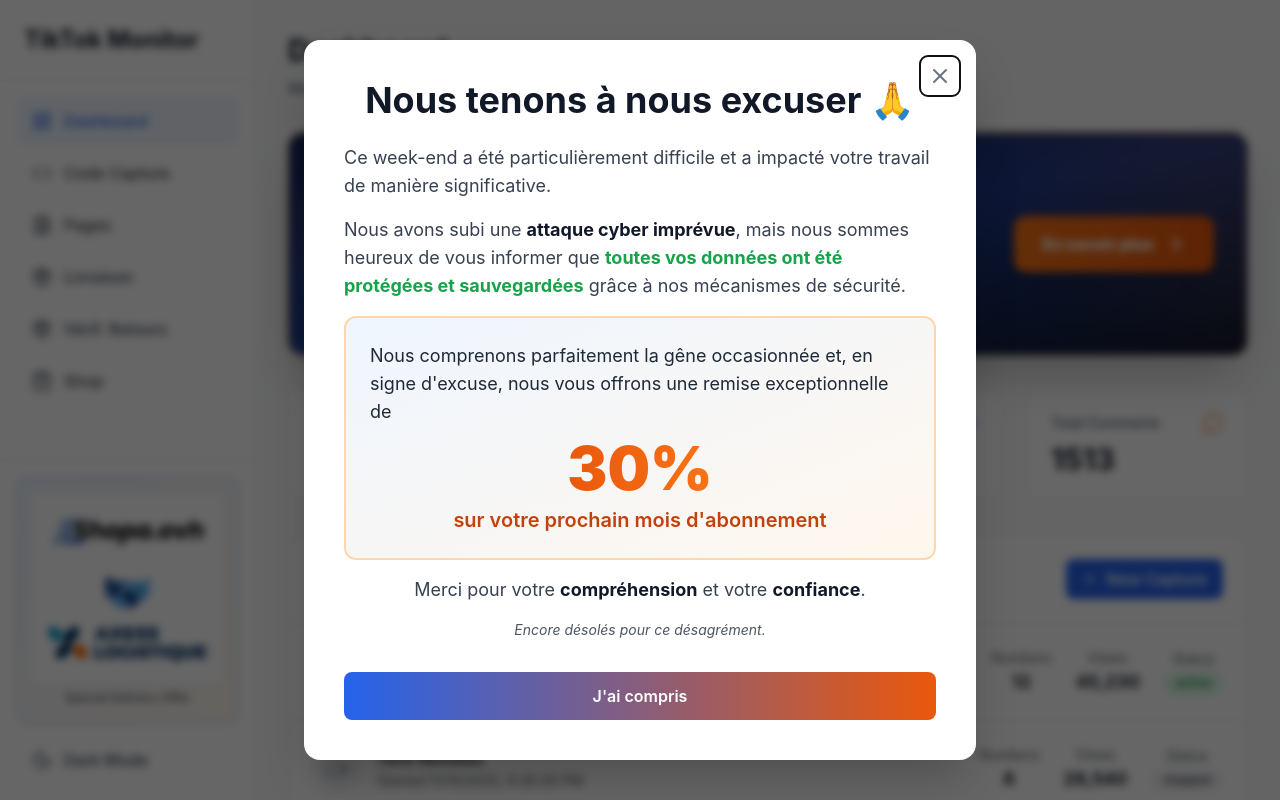
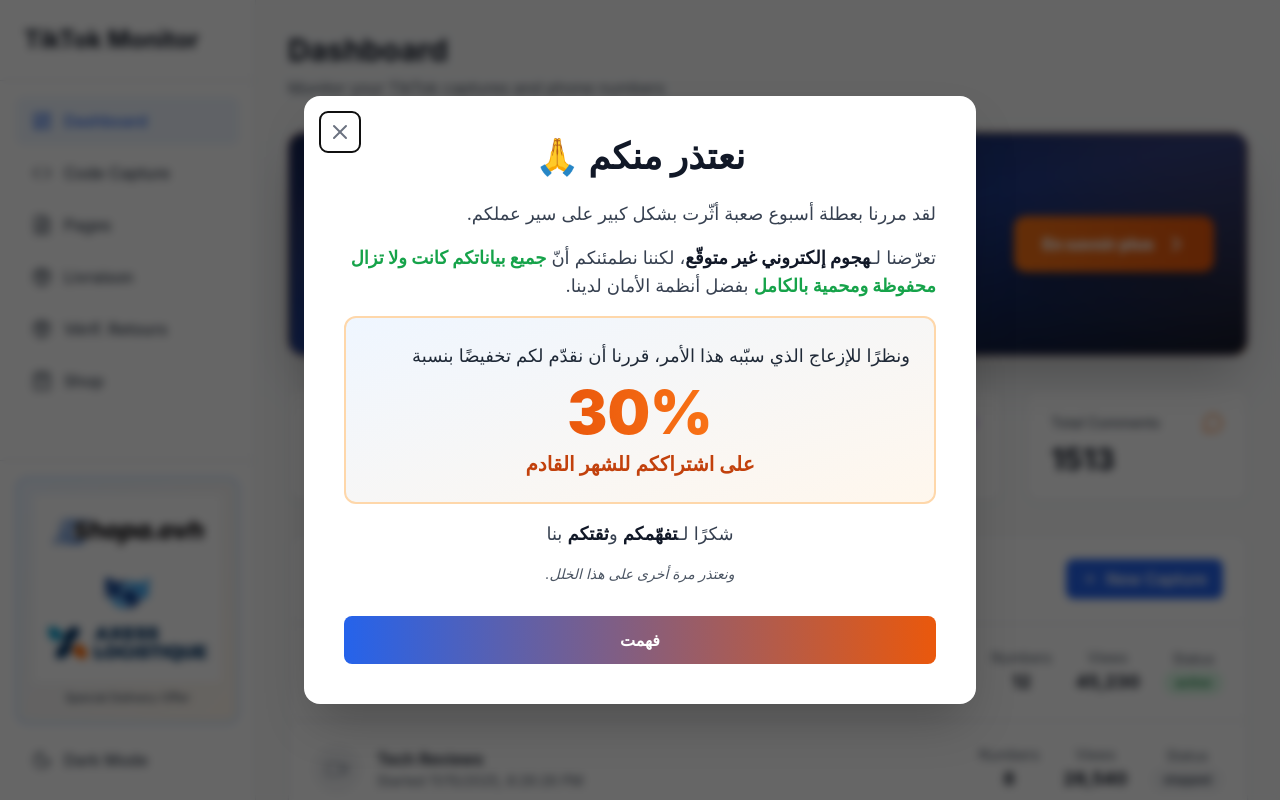
Before and after one commit to fawzyoth/Taktakli, a Vue app: page / in a window 1280 px wide. Built offline with nearby package versions, Linux system fonts and the light colour scheme.

Commit message:
Updated WelcomeModal.vue

```diff
--- a/src/components/WelcomeModal.vue
+++ b/src/components/WelcomeModal.vue
@@ -21,20 +21,20 @@
         >
           <button
             @click="closeModal"
-            class="absolute top-4 right-4 p-2 rounded-lg hover:bg-gray-100 dark:hover:bg-gray-800 transition-colors z-10 group"
-            aria-label="Fermer la modal"
+            class="absolute top-4 left-4 p-2 rounded-lg hover:bg-gray-100 dark:hover:bg-gray-800 transition-colors z-10 group"
+            aria-label="إغلاق النافذة"
             ref="closeButtonRef"
           >
             <XIcon class="w-6 h-6 text-gray-500 dark:text-gray-400 group-hover:text-gray-700 dark:group-hover:text-gray-200" />
           </button>
 
-          <div class="p-6 sm:p-8 lg:p-10">
+          <div class="p-6 sm:p-8 lg:p-10" dir="rtl">
             <div class="text-center mb-6">
               <h2
                 id="welcome-modal-title"
                 class="text-3xl sm:text-4xl font-bold text-gray-900 dark:text-white mb-2"
               >
-                Nous tenons à nous excuser 🙏
+                نعتذر منكم 🙏
               </h2>
             </div>
 
@@ -43,33 +43,33 @@
               class="space-y-4 text-gray-700 dark:text-gray-300 text-base sm:text-lg leading-relaxed"
             >
               <p>
-                Ce week-end a été particulièrement difficile et a impacté votre travail de manière significative.
+                لقد مررنا بعطلة أسبوع صعبة أثّرت بشكل كبير على سير عملكم.
               </p>
 
               <p>
-                Nous avons subi une <strong class="text-gray-900 dark:text-white">attaque cyber imprévue</strong>, mais nous sommes heureux de vous informer que <strong class="text-green-600 dark:text-green-400">toutes vos données ont été protégées et sauvegardées</strong> grâce à nos mécanismes de sécurité.
+                تعرّضنا لـ<strong class="text-gray-900 dark:text-white">هجوم إلكتروني غير متوقّع</strong>، لكننا نطمئنكم أنّ <strong class="text-green-600 dark:text-green-400">جميع بياناتكم كانت ولا تزال محفوظة ومحمية بالكامل</strong> بفضل أنظمة الأمان لدينا.
               </p>
 
               <div class="bg-gradient-to-br from-blue-50 to-orange-50 dark:from-blue-900/20 dark:to-orange-900/20 border-2 border-orange-200 dark:border-orange-700 rounded-xl p-6 my-6">
                 <p class="text-gray-800 dark:text-gray-200 mb-3">
-                  Nous comprenons parfaitement la gêne occasionnée et, en signe d'excuse, nous vous offrons une remise exceptionnelle de
+                  ونظرًا للإزعاج الذي سبّبه هذا الأمر، قررنا أن نقدّم لكم تخفيضًا بنسبة
                 </p>
                 <div class="text-center">
                   <span class="inline-block text-5xl sm:text-6xl font-black bg-gradient-to-r from-orange-600 to-orange-500 bg-clip-text text-transparent">
                     30%
                   </span>
                   <p class="text-lg sm:text-xl font-semibold text-orange-700 dark:text-orange-400 mt-2">
-                    sur votre prochain mois d'abonnement
+                    على اشتراككم للشهر القادم
                   </p>
                 </div>
               </div>
 
               <p class="text-center text-gray-700 dark:text-gray-300">
-                Merci pour votre <strong class="text-gray-900 dark:text-white">compréhension</strong> et votre <strong class="text-gray-900 dark:text-white">confiance</strong>.
+                شكرًا لـ<strong class="text-gray-900 dark:text-white">تفهّمكم</strong> و<strong class="text-gray-900 dark:text-white">ثقتكم</strong> بنا
               </p>
 
               <p class="text-center text-sm text-gray-600 dark:text-gray-400 italic">
-                Encore désolés pour ce désagrément.
+                ونعتذر مرة أخرى على هذا الخلل.
               </p>
             </div>
 
@@ -79,7 +79,7 @@
                 class="flex-1 px-6 py-3 bg-gradient-to-r from-blue-600 to-orange-600 hover:from-blue-700 hover:to-orange-700 text-white font-semibold rounded-lg transition-all duration-200 transform hover:scale-[1.02] focus:outline-none focus:ring-4 focus:ring-orange-500/50"
                 ref="okButtonRef"
               >
-                J'ai compris
+                فهمت
               </button>
             </div>
           </div>
```
